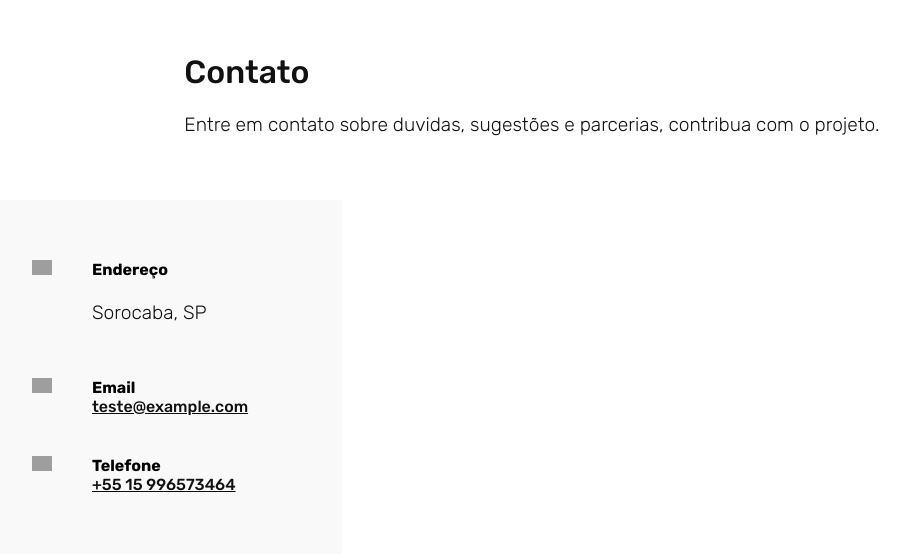
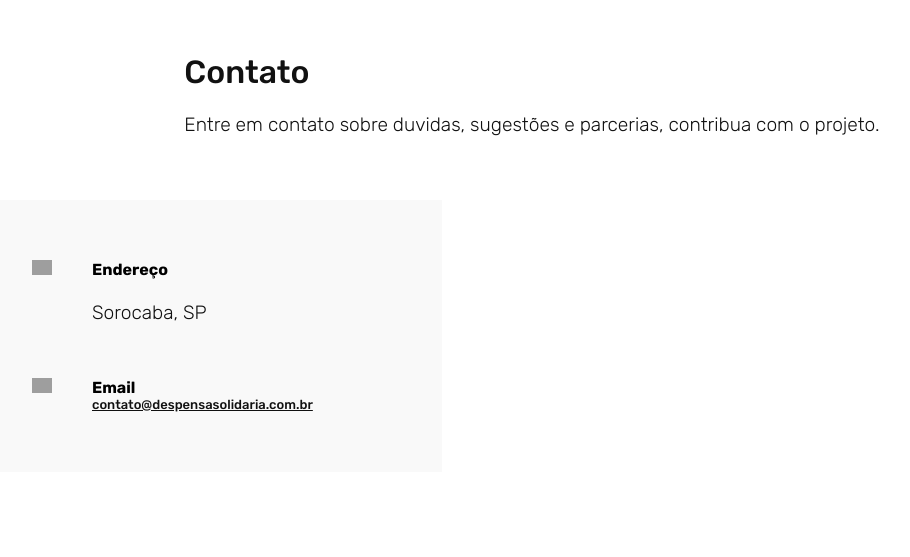
Before and after one commit to DespensaSolidaria/site-despensasolidaria, a plain HTML site: page index.html in a window 1280 px wide. Shown: the part 2935-3492 px from the top of the page, without its empty margins (108-1018 px from the left). Drawn offline with Linux system fonts and the light colour scheme; grey boxes are pictures that could not be loaded.

Commit message:
:sparkles: feat: adjusting website

```diff
--- a/index.html
+++ b/index.html
@@ -124,7 +124,7 @@
             </div>
             <h3>Diminua o desperdicio</h3>
             <p>
-                Evite de jogar alimentos que vão estragar, doe os que sabe que não conseguira consumir antes que passem da data de validade, empresas e restaurantes também são bem vindos a doar
+                Evite de jogar alimentos que vão estragar, doe os que sabe que não conseguira consumir antes que passem da data de validade. Empresas e restaurantes também são bem vindos a doar
             </p>
         </div>
         <div class="service">
@@ -144,7 +144,7 @@
     <div class="title">
         <h1>Prototipo</h1>
         <p>
-            Veja exemplos do nosso prototipo, o protótipo é uma representação do projeto final, mas ainda está em fase de desenvolvimento. Ele permitirá que você veja como o projeto funcionará. No futuro nosso projeto estara na sede do partido verde, onde foi posto a disposição por deles para que seja instalado a primeira versão.
+            Veja exemplos do nosso prototipo, o protótipo é uma representação do projeto final, mas ainda está em fase de desenvolvimento. Ele permitirá que você veja como o projeto funcionará.
         </p>
     </div>
     <div class="portfolio">
@@ -225,15 +225,7 @@
                     class="contact-icon" alt="" />
                 <div class="details">
                     <h4>Email</h4>
-                    <a href="mailto:anyone@example.com">teste@example.com</a>
-                </div>
-            </div>
-            <div class="info-box">
-                <img src="https://github.com/bradtraversy/creative-agency-website/blob/master/images/call.png?raw=true"
-                    class="contact-icon" alt="" />
-                <div class="details">
-                    <h4>Telefone</h4>
-                    <a href="tel:+55996573464">+55 15 996573464</a>
+                    <a href="mailto:contato@despensasolidaria.com.br" class="email-tamanho">contato@despensasolidaria.com.br</a>
                 </div>
             </div>
         </div>
--- a/style.css
+++ b/style.css
@@ -349,6 +349,10 @@ section.home {
   color: var(--text-color);
 }
 
+.email-tamanho {
+  font-size: 13px;
+}
+
 /* MEDIA QUERIES */
 @media (min-width: 768px) {
   .services {
@@ -417,7 +421,7 @@ section.home {
   }
 
   .contact-info {
-    width: 350px;
+    width: 450px;
     margin-top: 0;
     padding: 60px 40px 20px;
   }
```
